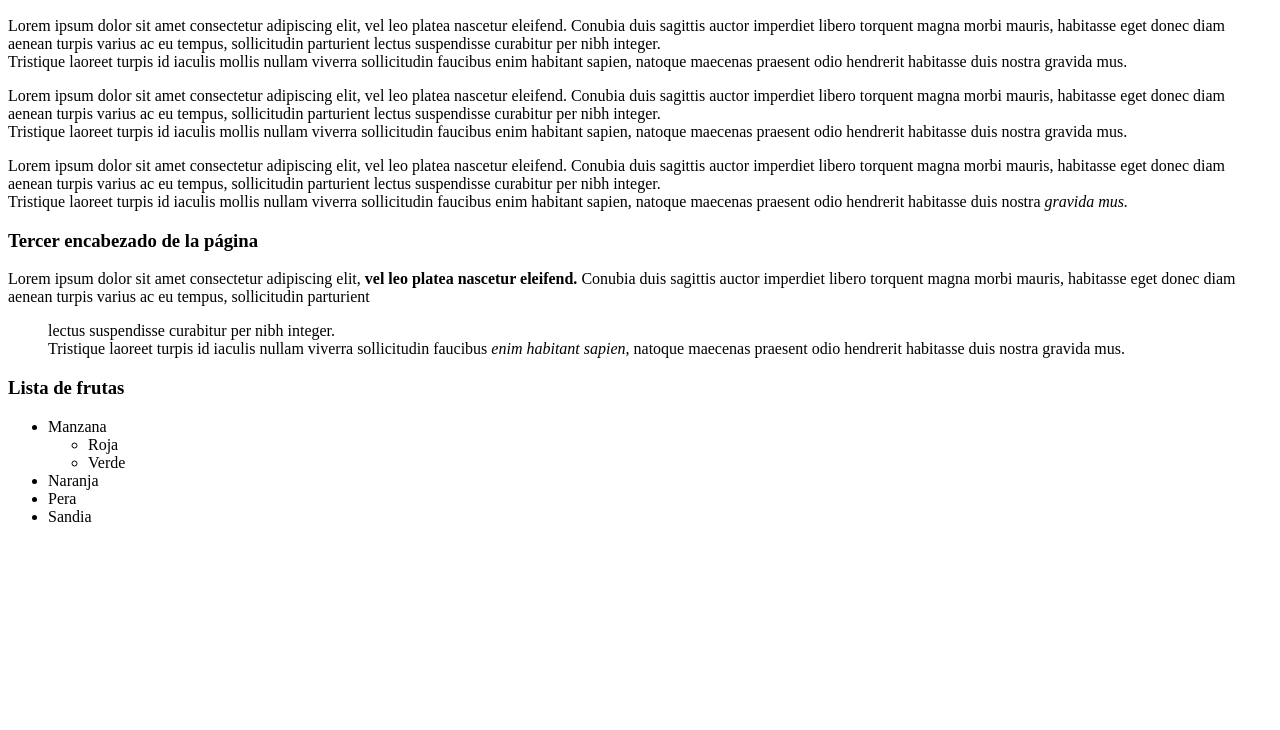
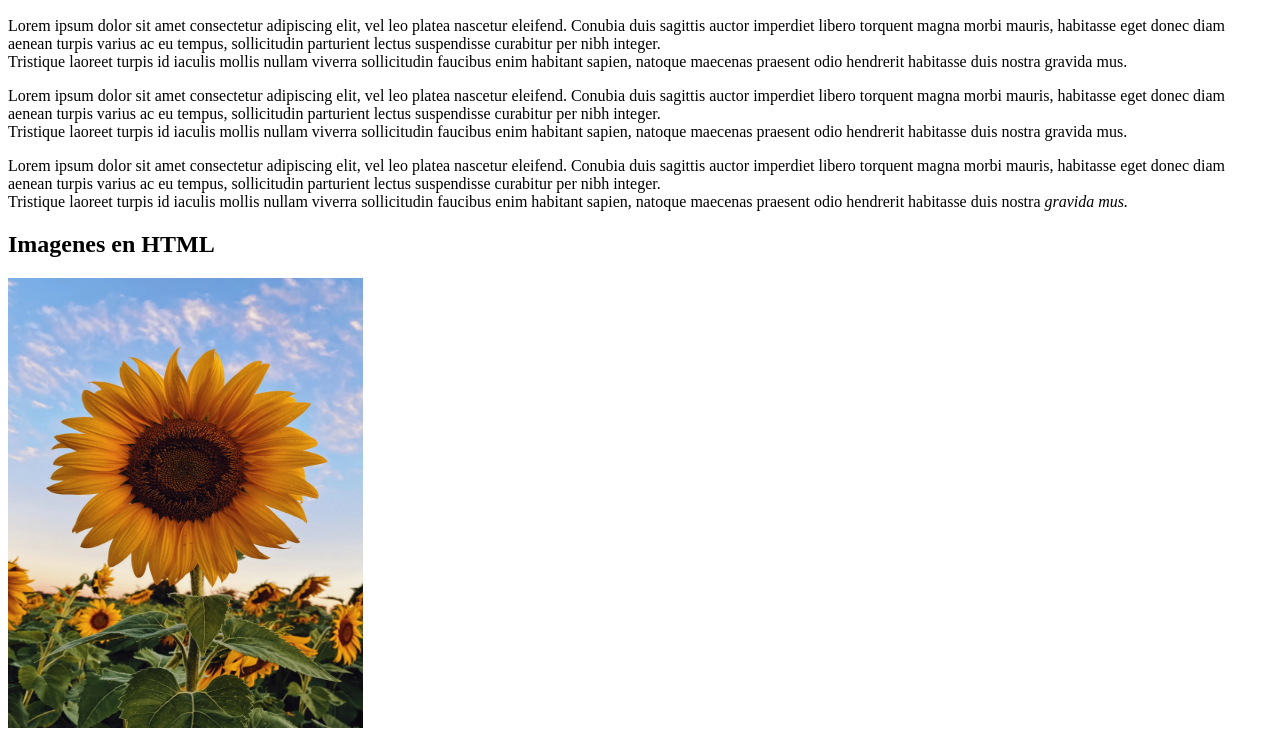
Before and after one commit to CarolinaOM/Curos-MasterJavaScript, a plain HTML site: page index.html in a window 1280 px wide. Shown: the part 110-840 px from the top of the page. Before the commit the page ends 800 px from the top, so only its background shows below. Drawn offline with Linux system fonts and the light colour scheme.

Commit message:
Imagenes

```diff
--- a/index.html
+++ b/index.html
@@ -33,6 +33,10 @@
             praesent odio hendrerit habitasse duis nostra <i>gravida mus.</i>
     </p>
     </hr>
+
+    </hr>
+        <h2>Imagenes en HTML</h2>
+        <img src="Imagenes/girasol.jpg" alt="Imagen de un girasol" title="Foto de un girasol" width="355px" height="450ox" />
     <h3>Tercer encabezado de la página</h3>
     <p>
         Lorem ipsum dolor sit amet consectetur adipiscing elit, <strong>vel leo platea nascetur eleifend. </strong>
```
Also changed, not shown: Imagenes/girasol.jpg (added).
